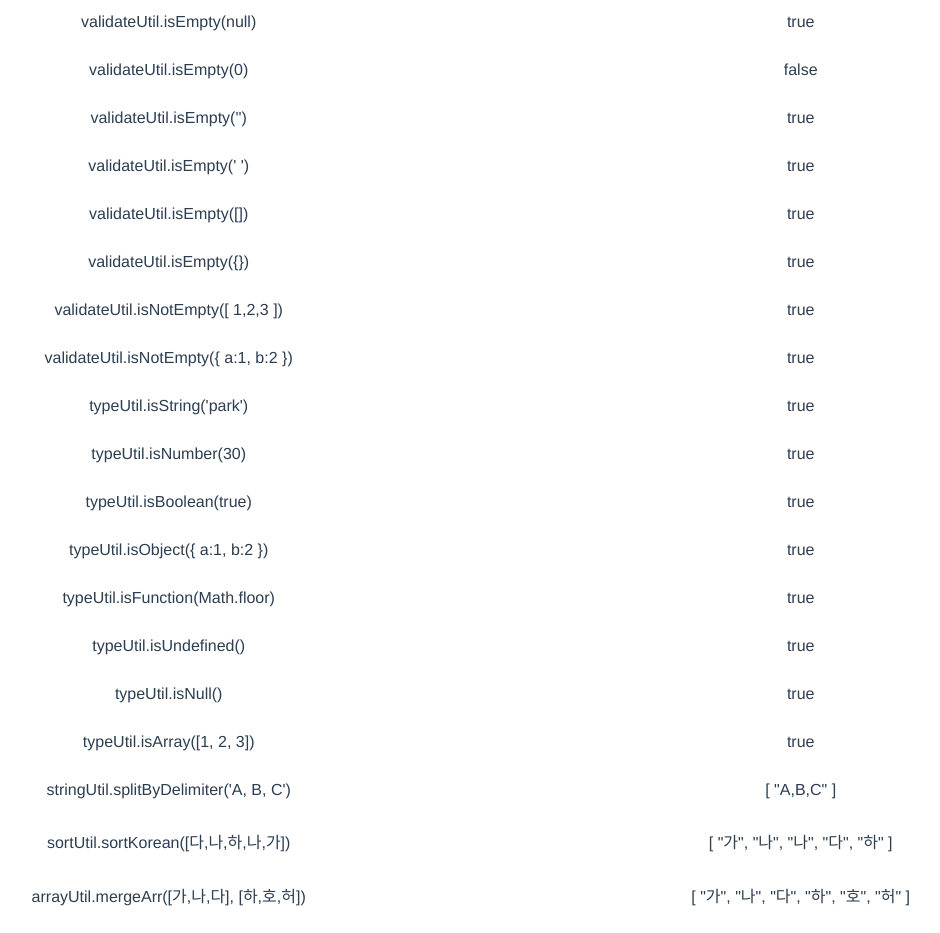
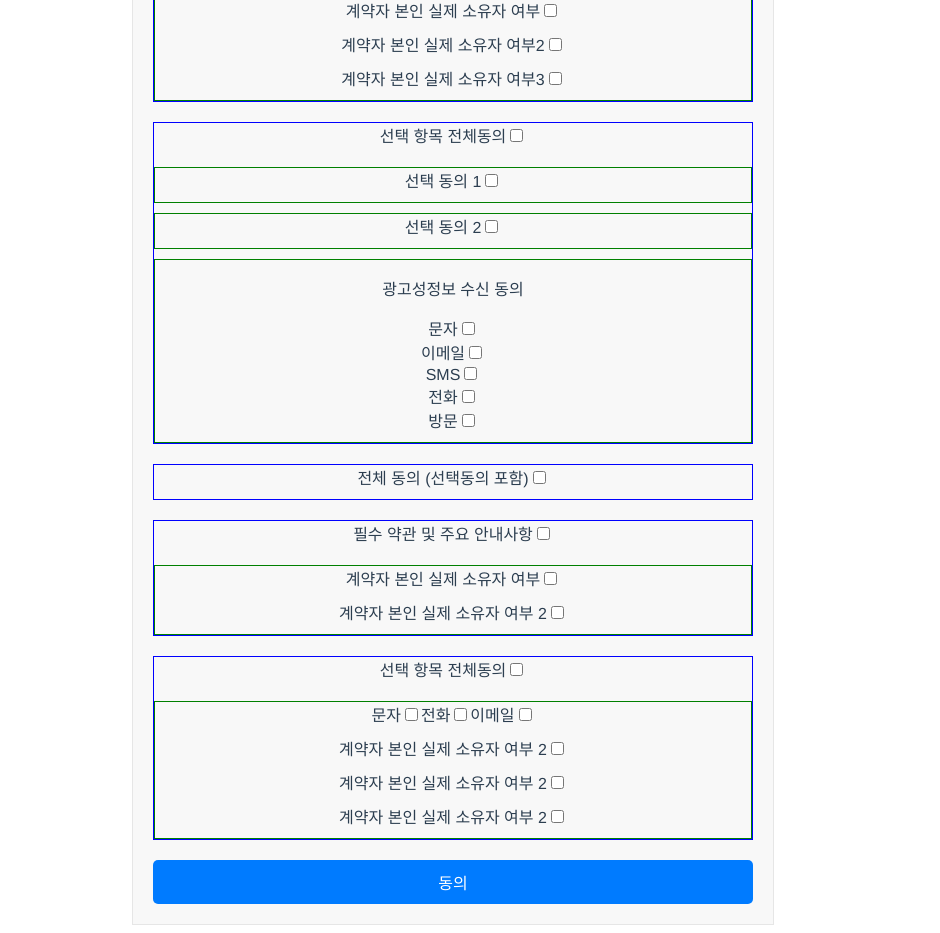
Before and after one commit to pjhyng0125/pjh-frontend-util-js, a Vue app in the folder pjh-frontend-util-vue/: page / in a window 1280 px wide. Shown: the part 260-1193 px from the top of the page, without its empty margins (187-1127 px from the left). Built offline with nearby package versions, Linux system fonts and the light colour scheme.

Commit message:
약관 샘플 PoC 추가 반영

```diff
--- a/pjh-frontend-util-vue/src/App.vue
+++ b/pjh-frontend-util-vue/src/App.vue
@@ -1,16 +1,20 @@
 <template>
-  <!-- <img alt="Vue logo" src="./assets/logo.png"> -->
-  <UtilTest msg="Welcome to Your Vue.js App"/>
+  <!-- <HelloWorld msg="Welcome to Your Vue.js App"/> -->
+  <!-- <UtilTest/> -->
+  <StplTest/>
 </template>
 
 <script>
 // import HelloWorld from './components/HelloWorld.vue'
-import UtilTest from './components/UtilTest.vue'
+// import UtilTest from './components/UtilTest.vue'
+import StplTest from './components/StplTest.vue'
 
 export default {
   name: 'App',
   components: {
-    UtilTest
+    // HelloWorld,
+    // UtilTest,
+    StplTest,
   }
 }
 </script>
--- /dev/null
+++ b/pjh-frontend-util-vue/src/components/StplTest.vue
@@ -0,0 +1,242 @@
+<template>
+  <div class="terms-container">
+    <h2>약관 제목</h2>
+
+    <div class="terms-content" v-for="(item, idx) in stplList" :key="idx">
+      <div class="terms-check">
+        <label :for="item.sId">{{ item.title }}</label>
+        <input type="checkbox" :id="item.sId">
+      </div>
+      <template v-if="item.type === 'mndt'">
+        <div class="terms-sub-section">
+          <div class="terms-check" v-for="(subItem, idx) in item.subList" :key="idx">
+            <label :for="subItem.sId">{{ subItem.subTitle }}</label>
+            <input type="checkbox" :id="subItem.sId">
+          </div>
+        </div>
+      </template>
+      <template v-if="item.type === 'sclt'">
+        <div class="terms-sub-section" v-for="(subItem, idx) in item.subList" :key="idx">
+          <div class="terms-check" v-if="subItem.dsCd === '01'">
+            <label :for="subItem.sId">{{ subItem.subTitle }}</label>
+            <input type="checkbox" :id="subItem.sId">
+          </div>
+          <div class="terms-check" v-if="subItem.dsCd === '02'">
+            <p>{{ subItem.subTitle }}</p>
+            <div v-for="(advItem, idx) in subItem.advList" :key="idx">
+              <label :for="advItem.sId">{{ advItem.advTitle }}</label>
+              <input type="checkbox" :id="advItem.sId">
+            </div>
+          </div>
+        </div>
+      </template>
+    </div>
+
+    <div class="terms-content">
+      <div class="terms-check">
+        <label for="agree-checkbox">전체 동의 (선택동의 포함)</label>
+        <input type="checkbox" id="agree-checkbox" name="agree-checkbox">
+      </div>
+    </div>
+    <div class="terms-content">
+      <div class="terms-check">
+        <label for="agree-checkbox">필수 약관 및 주요 안내사항</label>
+        <input type="checkbox" id="agree-checkbox" name="agree-checkbox">
+      </div>
+      <div class="terms-sub-section">
+        <div class="terms-check">
+          <label for="agree-checkbox">계약자 본인 실제 소유자 여부</label>
+          <input type="checkbox" id="agree-checkbox" name="agree-checkbox">
+        </div>
+        <div class="terms-check">
+          <label for="agree-checkbox">계약자 본인 실제 소유자 여부 2</label>
+          <input type="checkbox" id="agree-checkbox" name="agree-checkbox">
+        </div>
+      </div>
+    </div>
+    <div class="terms-content">
+      <div class="terms-check">
+        <label for="agree-checkbox">선택 항목 전체동의</label>
+        <input type="checkbox" id="agree-checkbox" name="agree-checkbox">
+      </div>
+      <div class="terms-sub-section">
+        <div class="terms-check">
+          <label for="agree-radio">문자</label>
+          <input type="checkbox" id="agree-checkbox" name="agree-checkbox">
+          <label for="disagree-radio">전화</label>
+          <input type="checkbox" id="agree-checkbox" name="agree-checkbox">
+          <label for="disagree-radio">이메일</label>
+          <input type="checkbox" id="agree-checkbox" name="agree-checkbox">
+        </div>
+        <div class="terms-check">
+          <label for="agree-checkbox">계약자 본인 실제 소유자 여부 2</label>
+          <input type="checkbox" id="agree-checkbox" name="agree-checkbox">
+        </div>
+        <div class="terms-check">
+          <label for="agree-checkbox">계약자 본인 실제 소유자 여부 2</label>
+          <input type="checkbox" id="agree-checkbox" name="agree-checkbox">
+        </div>
+        <div class="terms-check">
+          <label for="agree-checkbox">계약자 본인 실제 소유자 여부 2</label>
+          <input type="checkbox" id="agree-checkbox" name="agree-checkbox">
+        </div>
+      </div>
+    </div>
+    <button type="submit" class="accept-button" disabled>동의</button>
+  </div>
+</template>
+
+<script>
+// import { validateUtil } from "../js/util/validate";
+// import { typeUtil } from "../js/util/type";
+// import { stringUtil } from "../js/util/string";
+// import { sortUtil } from "../js/util/sort";
+// import { arrayUtil } from "../js/util/array";
+
+export default {
+  name: 'StplTest',
+  data() {
+    return {
+      stplList: [
+        {
+          title: '전체 동의 (선택동의 포함)',
+          type: 'all',
+          sId: 'STPL-ALL-MAIN',
+        },
+        {
+          title: '필수 약관 및 주요 안내사항',
+          type: 'mndt',
+          sId: 'STPL-MNDT-MAIN',
+          subList: [
+            {
+              subTitle: '계약자 본인 실제 소유자 여부',
+              sId: 'STPL-MNDT-SUB1',
+            },
+            {
+              subTitle: '계약자 본인 실제 소유자 여부2',
+              sId: 'STPL-MNDT-SUB2',
+            },
+            {
+              subTitle: '계약자 본인 실제 소유자 여부3',
+              sId: 'STPL-MNDT-SUB3',
+            }
+          ],
+        },
+        {
+          title: '선택 항목 전체동의',
+          type: 'sclt',
+          sId: 'STPL-SCLT-MAIN',
+          subList: [
+            {
+              subTitle: '선택 동의 1',
+              sId: 'STPL-SCLT-SUB1',
+              dsCd: '01',
+            },
+            {
+              subTitle: '선택 동의 2',
+              sId: 'STPL-SCLT-SUB2',
+              dsCd: '01',
+            },
+            {
+              subTitle: '광고성정보 수신 동의',
+              sId: 'STPL-SCLT-SUB4',
+              dsCd: '02',
+              advList: [
+                {
+                  advTitle: '문자',
+                  sId: 'STPL-SCLT-ADV-SUB1',
+                },
+                {
+                  advTitle: '이메일',
+                  sId: 'STPL-SCLT-ADV-SUB2',
+                },
+                {
+                  advTitle: 'SMS',
+                  sId: 'STPL-SCLT-ADV-SUB3',
+                },
+                {
+                  advTitle: '전화',
+                  sId: 'STPL-SCLT-ADV-SUB4',
+                },
+                {
+                  advTitle: '방문',
+                  sId: 'STPL-SCLT-ADV-SUB5',
+                },
+              ]
+            },
+          ],
+        },
+      ],
+    }
+  },
+  mounted() {},
+}
+</script>
+
+<style scoped>
+.terms-container {
+  max-width: 600px;
+  margin: 0 auto;
+  padding: 20px;
+  background-color: #f8f8f8;
+  border: 1px solid #e6e6e6;
+  font-size: 16px;
+}
+
+.terms-container h2 {
+  font-size: 24px;
+  margin-bottom: 20px;
+}
+
+.terms-content {
+  /* max-height: 300px; */
+  overflow-y: auto;
+  margin-bottom: 20px;
+  border: 1px solid blue;
+}
+
+.accept-button {
+  display: block;
+  width: 100%;
+  /* max-width: 200px; */
+  margin: 0 auto;
+  padding: 10px 20px;
+  font-size: 16px;
+  color: #fff;
+  background-color: #007bff;
+  border: none;
+  border-radius: 5px;
+  cursor: pointer;
+}
+
+.accept-button:hover {
+  background-color: #0069d9;
+}
+
+form {
+  margin-top: 20px;
+}
+
+form div {
+  margin-bottom: 10px;
+}
+
+form label {
+  margin-left: 10px;
+}
+
+form button:disabled {
+  background-color: #999;
+  cursor: not-allowed;
+}
+
+.terms-sub-section {
+  border-bottom: 1px solid #999;
+  border: 1px solid green;
+  margin-top: 10px;
+}
+
+.terms-check {
+  padding-bottom: 10px;
+}
+</style>
--- a/pjh-frontend-util-vue/src/components/UtilTest.vue
+++ b/pjh-frontend-util-vue/src/components/UtilTest.vue
@@ -20,9 +20,7 @@ import { arrayUtil } from "../js/util/array";
 
 export default {
   name: 'UtilTest',
-  props: {
-    msg: String
-  },
+  props: {},
   data() {
     return {
       UTIL_TEST_ARR: [
@@ -161,9 +159,9 @@ export default {
         },
         {
           utilTxt: 'stringUtil',
-          funcTxt: 'splitByDelimiter(\'A, B, C\')',
+          funcTxt: 'splitByDelimiter(\'A, B, C\', \',\')',
           call: () => {
-            return stringUtil.splitByDelimiter('A,B,C');
+            return stringUtil.splitByDelimiter('A,B,C', ',');
           },
         },
         {
@@ -181,10 +179,22 @@ export default {
           },
         },
       ],
+      oddArr: [],
+      evenArr: [],
     }
   },
   mounted() {
     console.log('[mounted] call!');
+
+    let arr = [1,2,3,4,5,8,9];
+    arr.forEach((item, idx) => {
+      console.log(`${item}, ${idx}`);
+      if (item % 2 === 0) {
+        this.evenArr.push(item);
+      } else {
+        this.oddArr.push(item);
+      }
+    });
   },
 }
 </script>
--- a/pjh-frontend-util-vue/src/js/util/sort.js
+++ b/pjh-frontend-util-vue/src/js/util/sort.js
@@ -4,11 +4,11 @@
 export const sortUtil = {
   /**
    * 가나다 순 정렬
-   * @param {string} s
+   * @param {array} arr
    * @returns {array}
    */
-  sortKorean: (s) => {
-    return s.sort((value, target) => {
+  sortKorean: (arr) => {
+    return arr.sort((value, target) => {
       return value.localeCompare(target, "ko-KR");
     });
   },
```
